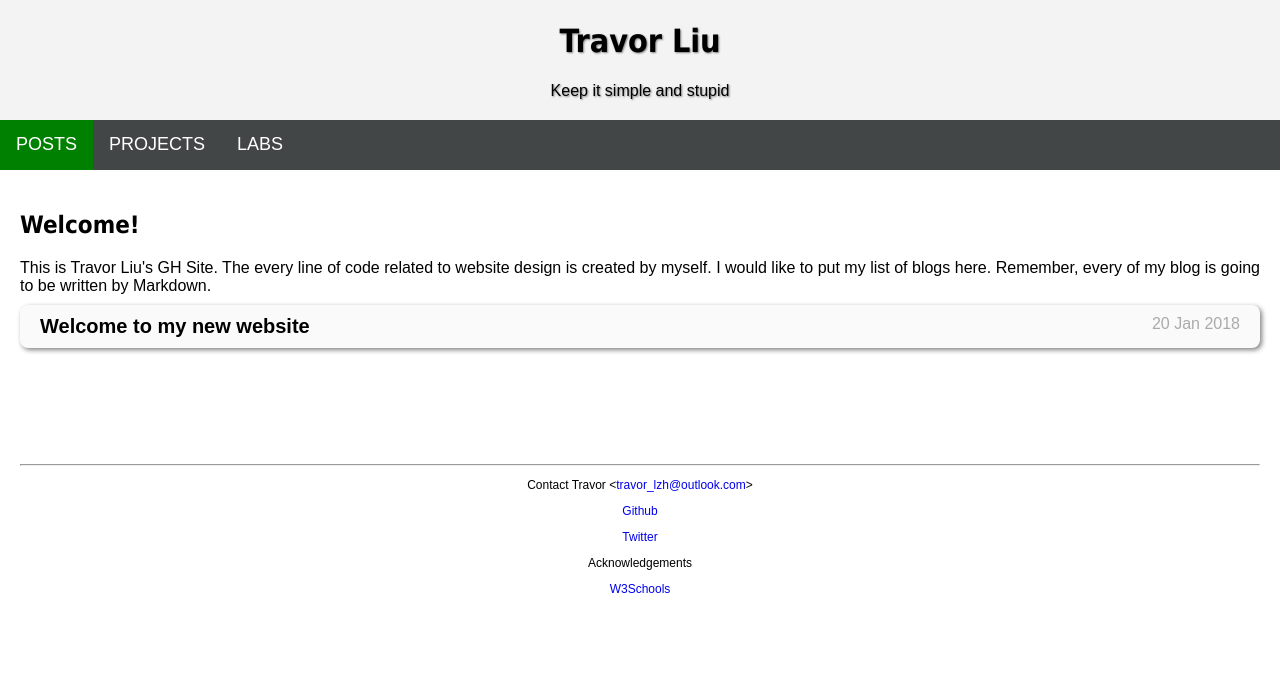
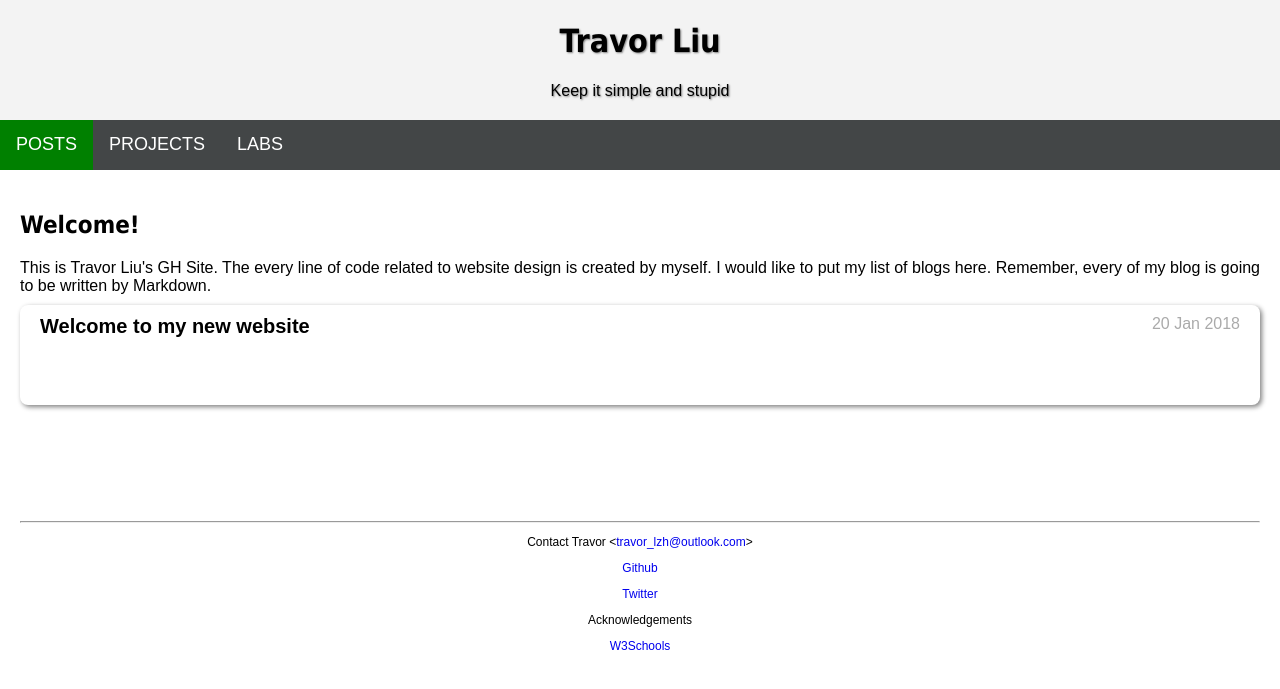
Before and after one commit to TravorLZH/travorlzh.github.io-old, a Jekyll site: the page built from home.html, in a window 1280 px wide. Shown: the top 689 px of the page. Built offline with Jekyll 4.4.1, drawn with Linux system fonts in a browser that asks for light colours; grey boxes are pictures that could not be loaded.

Commit message:
Cardview

```diff
--- a/assets/css/post.css
+++ b/assets/css/post.css
@@ -1,7 +1,8 @@
 .article{
 	display: block;
-	background-color: #FAFAFA;
+	background-color: #FFFFFF;
 	border-radius: 8px;
+	height: 100px;
 	padding: 10px 20px;
 	margin-top: 10px;
 	box-shadow: 2px 2px 5px gray;
```
